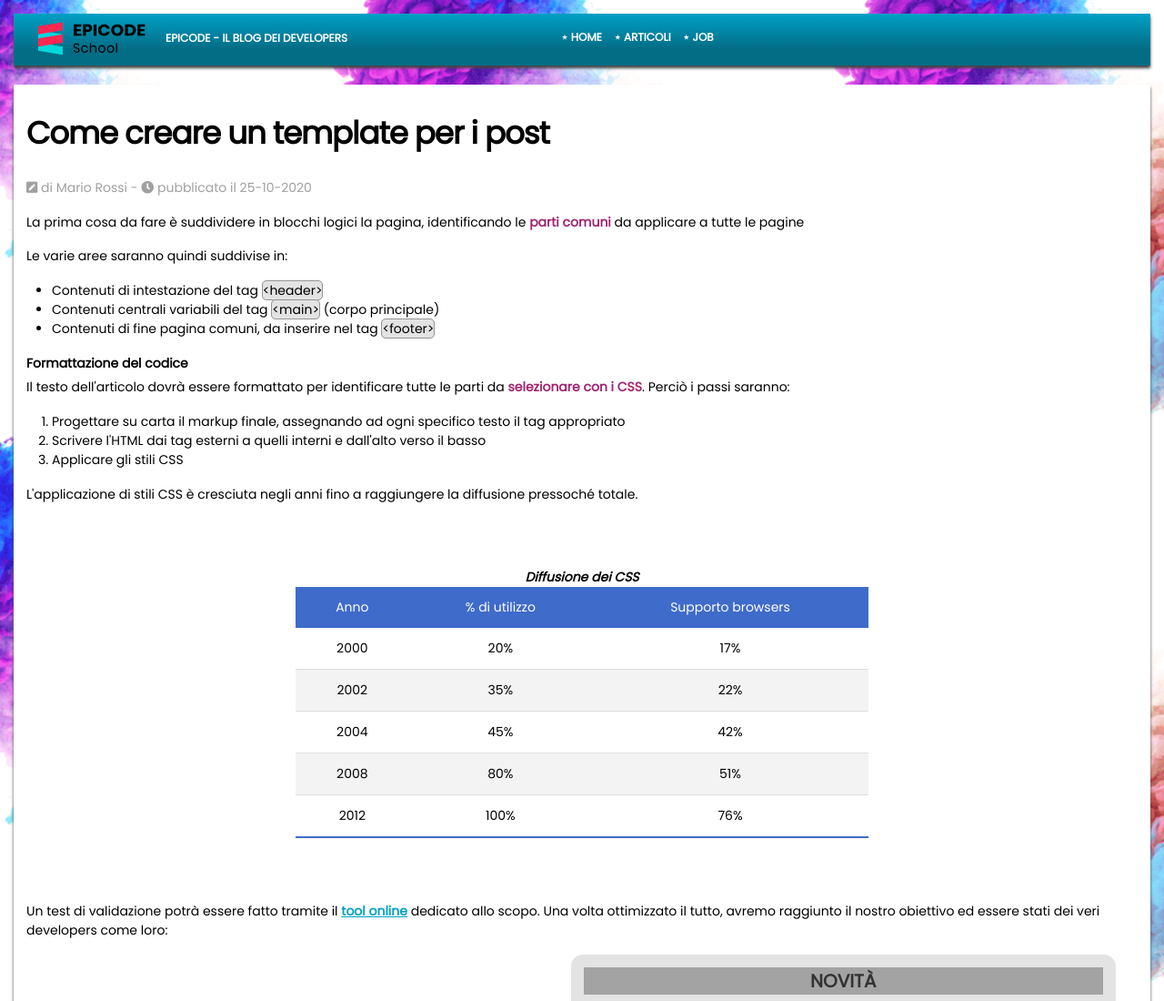
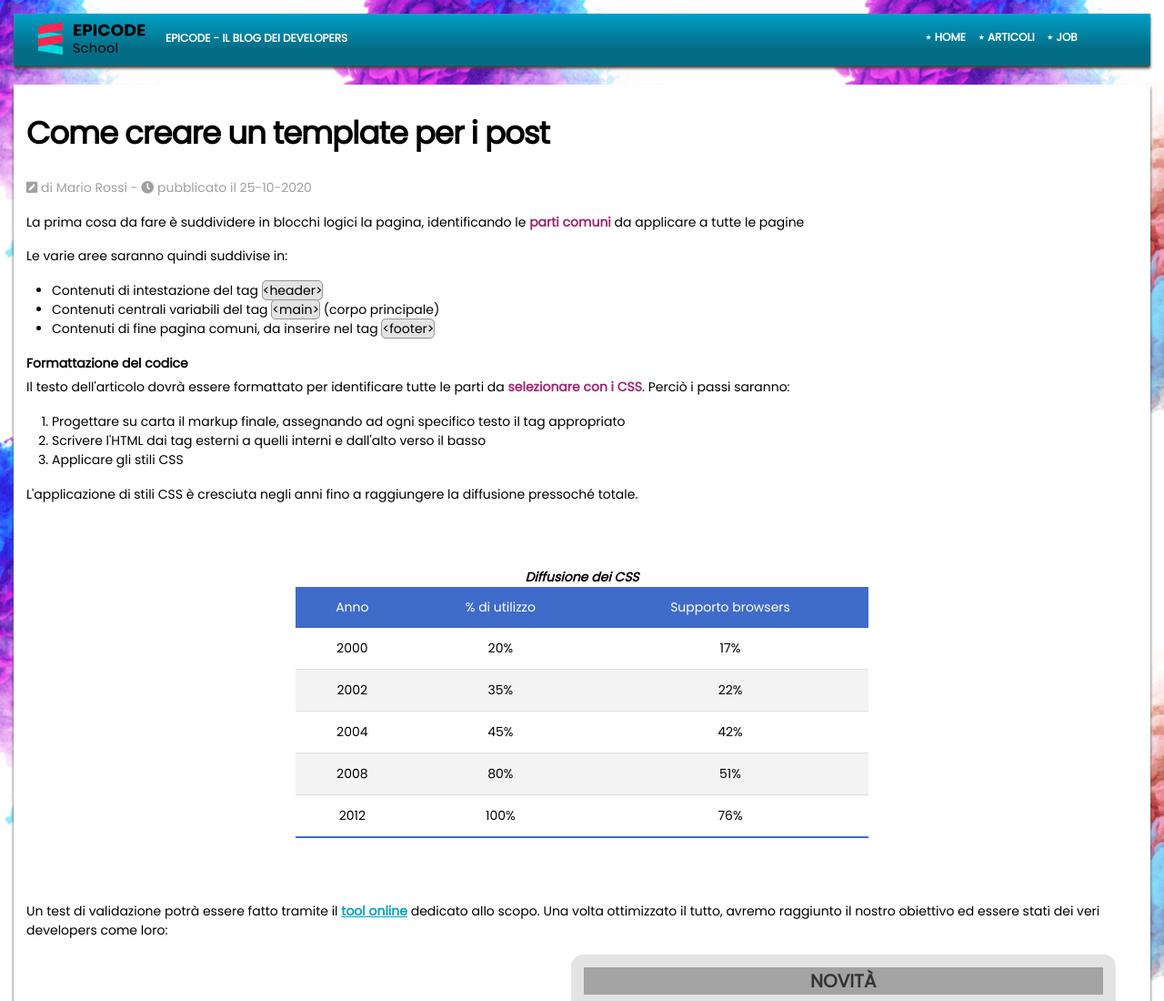
Before and after one commit to DomenicoCicero/pratica-s5-l1-UXeUI, a plain HTML site: page index.html in a window 1280 px wide. Shown: the top 1100 px of the page at 91% size. Drawn offline with Linux system fonts and the light colour scheme; grey boxes are pictures that could not be loaded.

Commit message:
media-queries min-width: 1200px

```diff
--- a/assets/css/style.css
+++ b/assets/css/style.css
@@ -348,3 +348,9 @@ footer a {
     vertical-align: middle;
   }
 }
+
+@media screen and (min-width: 1200px) {
+  header nav ul {
+    margin-inline-start: 540px;
+  }
+}
```
